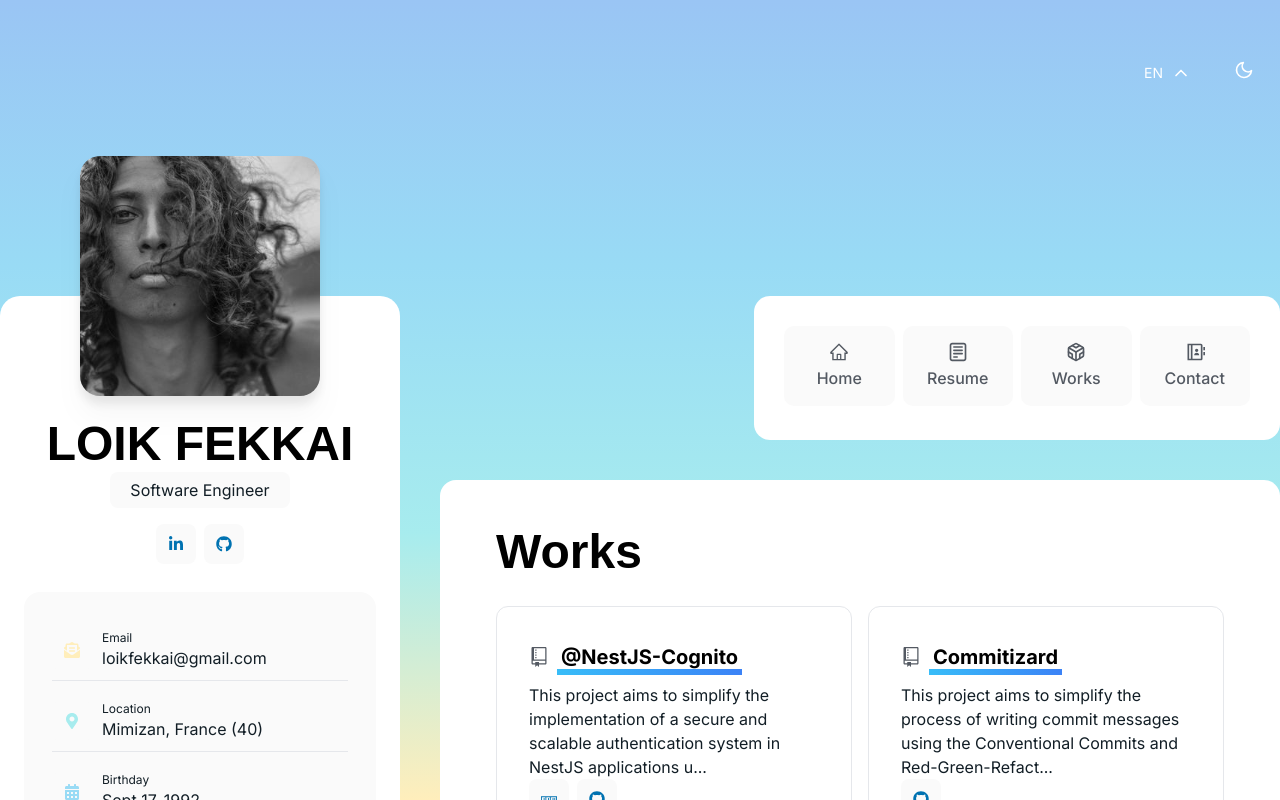
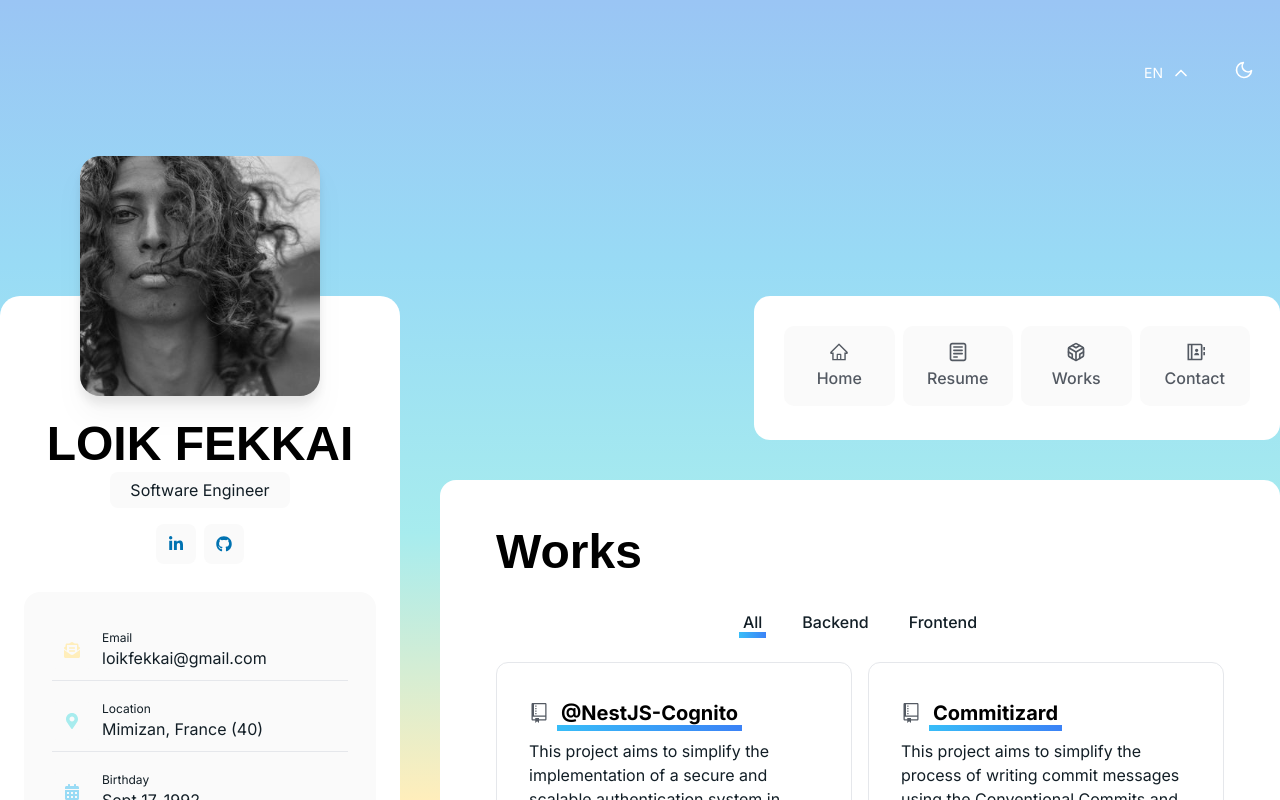
Before and after one commit to Lokicoule/portfolio, a React (Vite) app: page /fr/works in a window 1280 px wide. Shown: the top 800 px of the page. Built offline with nearby package versions, Linux system fonts and the light colour scheme; a web font is replaced by a local one.

Commit message:
feat(works): snapshot filter

```diff
--- a/src/index.css
+++ b/src/index.css
@@ -42,6 +42,10 @@ body {
     @apply bg-gradient-to-r from-sky-400 to-blue-500 bg-no-repeat bg-bottom bg-[length:100%_6px] hover:bg-[length:100%_100%] transition-[background-size] duration-300 ease-in-out hover:text-white p-1;
   }
 
+  .gradient-underline-animation-secondary {
+    @apply bg-gradient-to-r from-sky-400 to-blue-500 bg-no-repeat bg-bottom bg-[length:100%_0%] hover:bg-[length:100%_100%] transition-[background-size] duration-300 ease-in-out hover:text-white p-1;
+  }
+
   .text-primary {
     @apply text-primary-light dark:text-primary-dark;
   }
--- a/src/pages/works/WorksView.tsx
+++ b/src/pages/works/WorksView.tsx
@@ -14,6 +14,7 @@ type WorksViewComponent = React.FC<WorksViewProps>;
 
 const WorksView: WorksViewComponent = ({ presenter }) => {
   const [viewModel, setViewModel] = useState<WorksViewModel | undefined>();
+  const [filter, setFilter] = useState<string>("all");
 
   useEffect(() => {
     presenter.load((vm) => setViewModel(vm));
@@ -23,10 +24,54 @@ const WorksView: WorksViewComponent = ({ presenter }) => {
     return null;
   }
 
+  const filterWorks = (filter: string) => {
+    if (filter === "all") {
+      return viewModel.works;
+    }
+
+    return viewModel.works.filter((work) => work.category === filter);
+  };
+
+  console.log(filter);
+
   return (
     <PageLayout title="Works">
+      <div className="container mx-auto px-4 md:px-10 lg:px-14">
+        <ul className="flex w-full justify-center flex-wrap font-medium pb-6 space-x-8">
+          <li
+            onClick={() => setFilter("all")}
+            className={`text-secondary cursor-pointer ${
+              filter === "all"
+                ? "gradient-underline-animation"
+                : "gradient-underline-animation-secondary"
+            }`}
+          >
+            All
+          </li>
+          <li
+            onClick={() => setFilter("backend")}
+            className={`text-secondary cursor-pointer ${
+              filter === "backend"
+                ? "gradient-underline-animation"
+                : "gradient-underline-animation-secondary"
+            }`}
+          >
+            Backend
+          </li>
+          <li
+            onClick={() => setFilter("frontend")}
+            className={`text-secondary cursor-pointer ${
+              filter === "frontend"
+                ? "gradient-underline-animation"
+                : "gradient-underline-animation-secondary"
+            }`}
+          >
+            Frontend
+          </li>
+        </ul>
+      </div>
       <div className="grid grid-cols-1 md:grid-cols-2 gap-4 px-4 md:px-10 lg:px-14">
-        {viewModel.works.map((item) => (
+        {filterWorks(filter).map((item) => (
           <div
             key={item.id}
             className="rounded-xl p-8 bg-primary border-1 border-primary"
--- a/src/pages/works/WorksViewModel.ts
+++ b/src/pages/works/WorksViewModel.ts
@@ -1,5 +1,13 @@
 import { SocialLinkProps } from "../../shared/components/social-links/SocialLinks";
 import { StackProps } from "../../shared/components/stack/Stack";
+
+type Category =
+  | "frontend"
+  | "backend"
+  | "fullstack"
+  | "mobile"
+  | "other"
+  | "all";
 
 type KeyFeaturesProps = {
   id: string;
@@ -10,6 +18,7 @@ type KeyFeaturesProps = {
 export interface WorkProps {
   id: string;
   name: string;
+  category: Category;
   tag: string;
   description: string;
   logo?: JSX.Element;
@@ -29,4 +38,9 @@ export class WorksViewModel {
   public get works() {
     return this.props.works;
   }
+
+  public filter: (category: Category) => WorkProps[] = (category) => {
+    if (category === "all") return this.props.works;
+    return this.props.works.filter((work) => work.category === category);
+  };
 }
--- a/src/pages/works/datas/workData.en.tsx
+++ b/src/pages/works/datas/workData.en.tsx
@@ -5,15 +5,16 @@ export const workData: WorkProps[] = [
   {
     id: "work-1",
     name: "@NestJS-Cognito",
+    category: "backend",
     socialLinks: [
       {
         icon: <FaNpm />,
-        iconClass: "text-[#0072b1]",
+        iconClassName: "text-[#0072b1]",
         href: "https://www.npmjs.com/package/@nestjs-cognito/auth",
       },
       {
         icon: <FaGithub />,
-        iconClass: "text-[#0072b1]",
+        iconClassName: "text-[#0072b1]",
         href: "https://www.github.com/lokicoule/nestjs-cognito",
       },
     ],
@@ -68,10 +69,11 @@ export const workData: WorkProps[] = [
   {
     id: "work-2",
     name: "Commitizard",
+    category: "frontend",
     socialLinks: [
       {
         icon: <FaGithub />,
-        iconClass: "text-[#0072b1]",
+        iconClassName: "text-[#0072b1]",
         href: "https://www.github.com/lokicoule/commitizard",
       },
     ],
--- a/src/pages/works/datas/workData.fr.tsx
+++ b/src/pages/works/datas/workData.fr.tsx
@@ -5,15 +5,16 @@ export const workData: WorkProps[] = [
   {
     id: "work-1",
     name: "@NestJS-Cognito",
+    category: "backend",
     socialLinks: [
       {
         icon: <FaNpm />,
-        iconClass: "text-[#0072b1]",
+        iconClassName: "text-[#0072b1]",
         href: "https://www.npmjs.com/package/@nestjs-cognito/auth",
       },
       {
         icon: <FaGithub />,
-        iconClass: "text-[#0072b1]",
+        iconClassName: "text-[#0072b1]",
         href: "https://www.github.com/lokicoule/nestjs-cognito",
       },
     ],
@@ -68,10 +69,11 @@ export const workData: WorkProps[] = [
   {
     id: "work-2",
     name: "Commitizard",
+    category: "frontend",
     socialLinks: [
       {
         icon: <FaGithub />,
-        iconClass: "text-[#0072b1]",
+        iconClassName: "text-[#0072b1]",
         href: "https://www.github.com/lokicoule/commitizard",
       },
     ],
```
